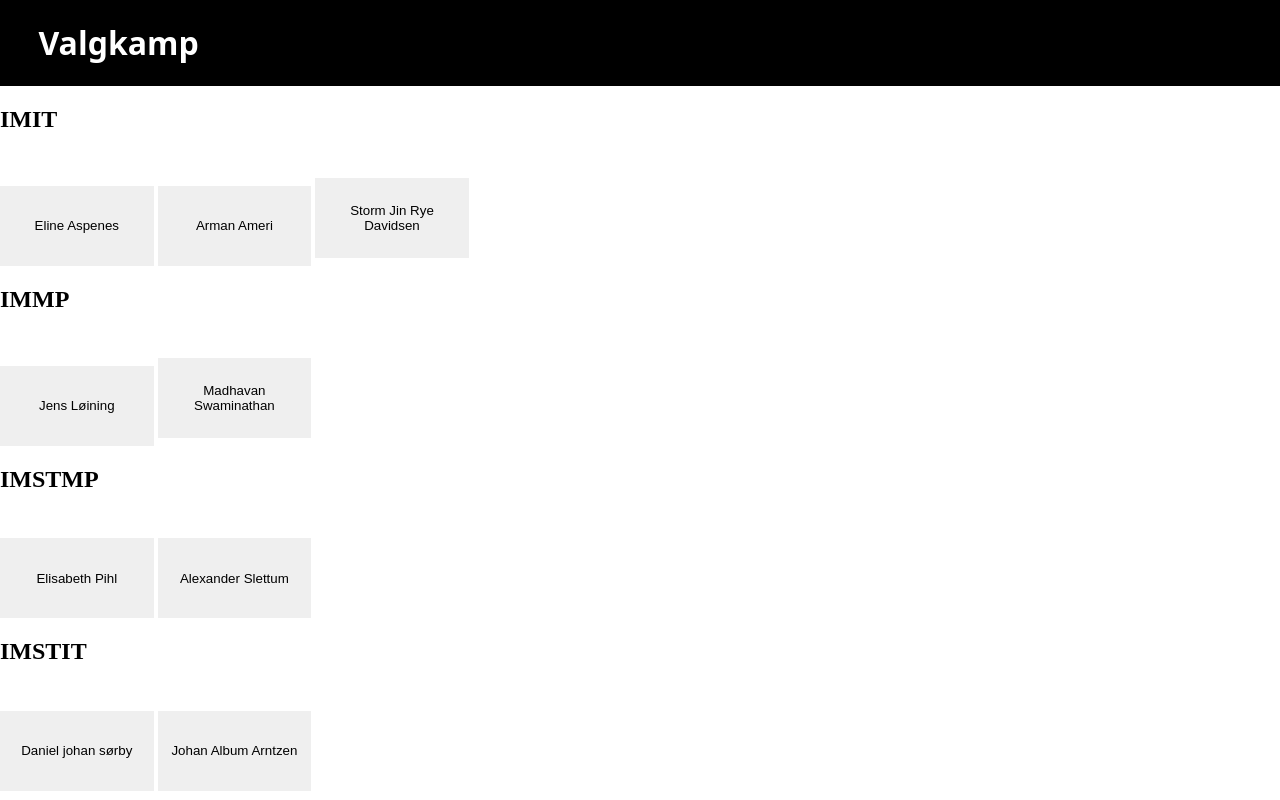
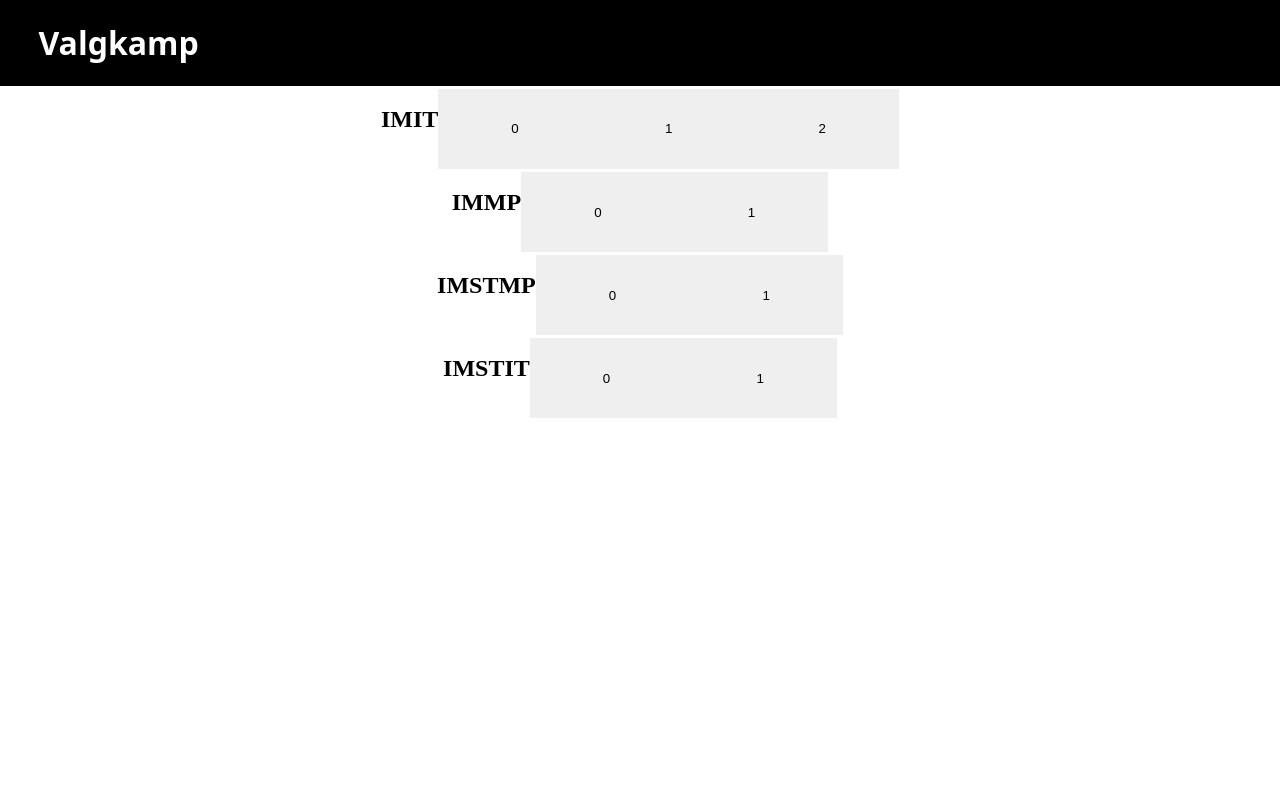
Before and after one commit to CUPZYY/valgsystem, a Flask app: page / in a window 1280 px wide. Run offline with Flask 3, Linux system fonts and the light colour scheme.

Commit message:
Kandidater values

```diff
--- a/kandidater.json
+++ b/kandidater.json
@@ -1,6 +1,6 @@
 {
-  "IMIT": {"Eline Aspenes": {}, "Arman Ameri": {}, "Storm Jin Rye Davidsen": {}},
-  "IMMP": {"Jens Løining": {}, "Madhavan Swaminathan": {}},
-  "IMSTMP": {"Elisabeth Pihl": {}, "Alexander Slettum": {}},
-  "IMSTIT": {"Daniel johan sørby": {}, "Johan Album Arntzen": {}}
+  "IMIT": { "0": {"name": "Eline Aspenes"}, "1": {"name": "Arman Ameri"}, "2": {"name": "Storm Jin Rye Davidsen"}},
+  "IMMP": {"0": { "name": "Jens Løining"}, "1": {"name": "Madhavan Swaminathan"}},
+  "IMSTMP": {"0": {"name": "Elisabeth Pihl"}, "1": {"name": "Alexander Slettum"}},
+  "IMSTIT": {"0": {"name": "Daniel johan sørby"}, "1": {"name": "Johan Album Arntzen"}}
 }
--- a/static/style.css
+++ b/static/style.css
@@ -17,6 +17,7 @@
 
 .Content {
     display: flex;
+    align-items: center;
     justify-content: center;
     flex-direction: column;
     width: 100%;
@@ -34,8 +35,11 @@
     font-family: system-ui, -apple-system, BlinkMacSystemFont, 'Segoe UI', Roboto, Oxygen, Ubuntu, Cantarell, 'Open Sans', 'Helvetica Neue', sans-serif;
 }
 
-.Klasse
+.Klasse {
+    display: flex;
+}
+
 .Kandidat {
     display: flex;
-    flex-direction: row;
+
 }
--- a/templates/index.html
+++ b/templates/index.html
@@ -16,21 +16,17 @@
     </div>
 
     <div class="Content">
-        <div class="Klasse">
-                 {% for klasse in kandidater %}
-        <h2>{{ klasse }}</h2>
-        </div>
+        {% for klasse in kandidater %}
+           <div class="Klasse">
+                <h2>{{ klasse }}</h2>
 
-
-
-        <div class="Kandidat">
             {% for kandidat in kandidater[klasse] %}
-            <button>{{ kandidat }}</button>
+                <div class="Kandidat">
+                    <button>{{ kandidat }}</button>
+                </div>
             {% endfor %}
-            {% endfor %}
-        </div>
-
-
+            </div>
+        {% endfor %}
     </div>
 
 
```
